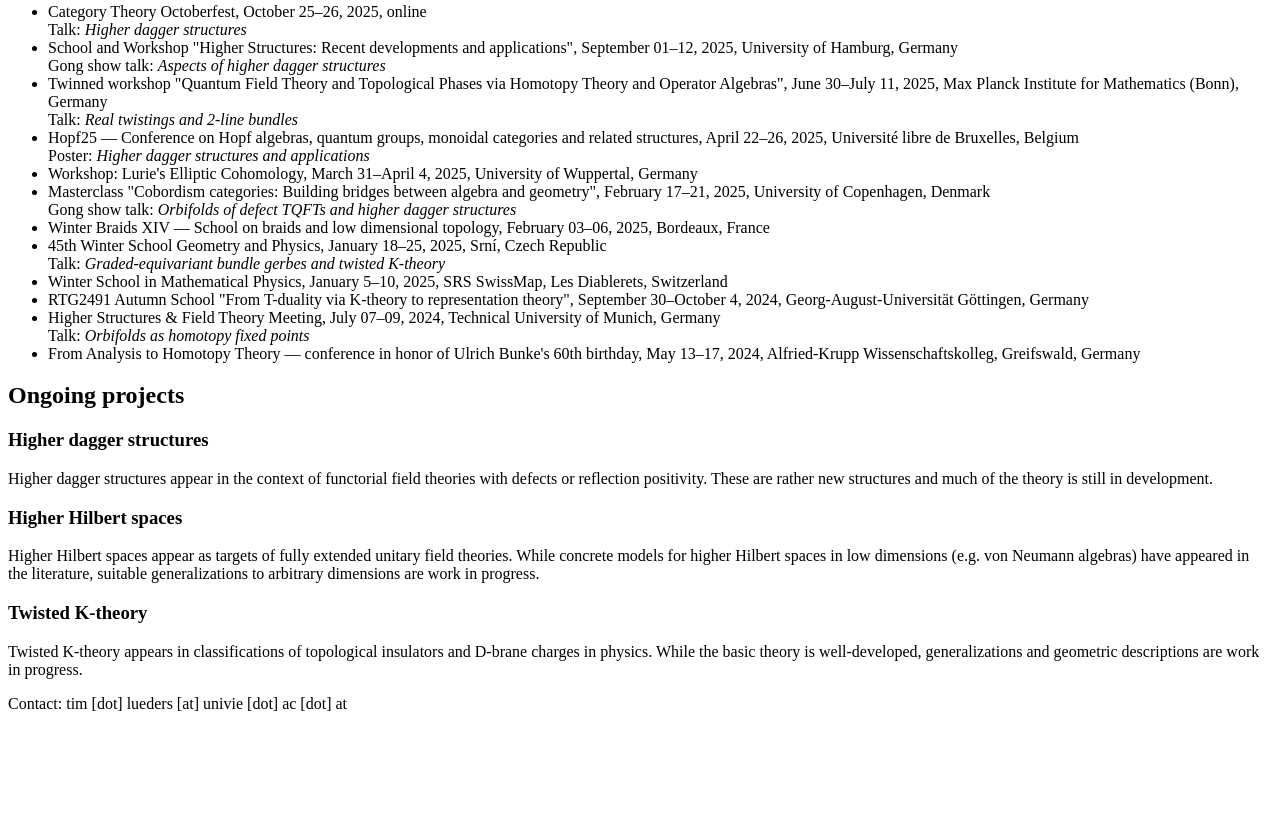
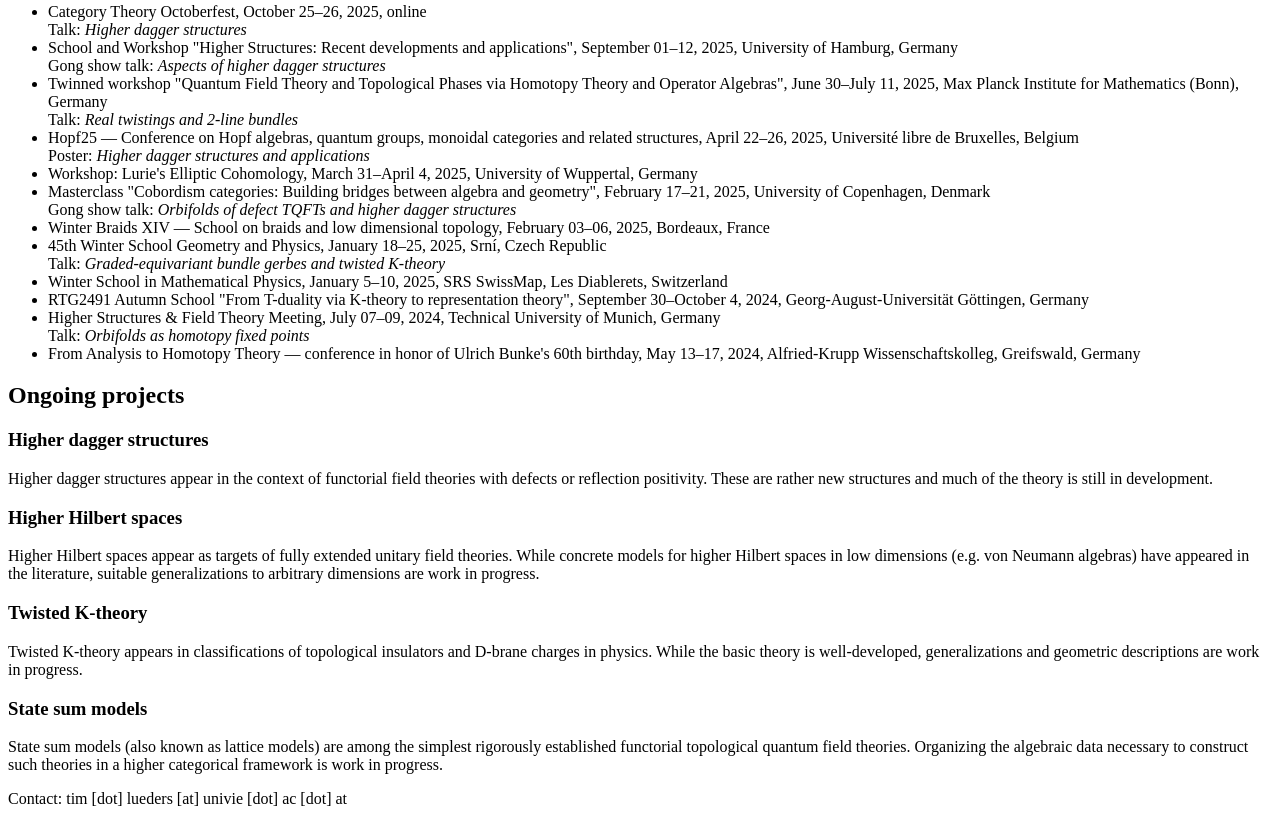
Before and after one commit to TimLueders01/TimLueders, a plain HTML site: page index.html in a window 1280 px wide. Shown: the part 333-1157 px from the top of the page. Before the commit the page ends 1062 px from the top, so only its background shows below. Drawn offline with Linux system fonts and the light colour scheme.

Commit message:
Update index.html

```diff
--- a/index.html
+++ b/index.html
@@ -92,6 +92,9 @@
         <h3>Twisted K-theory</h3>
         <p>Twisted K-theory appears in classifications of topological insulators and D-brane charges in physics.
         While the basic theory is well-developed, generalizations and geometric descriptions are work in progress.</p>
+        <h3>State sum models</h3>
+        <p>State sum models (also known as lattice models) are among the simplest rigorously established functorial topological quantum field theories.
+        Organizing the algebraic data necessary to construct such theories in a higher categorical framework is work in progress. </p>
       </section>
 <div class="site-contact" aria-label="Contact">
   <p>Contact: tim [dot] lueders [at] univie [dot] ac [dot] at </p>
```
